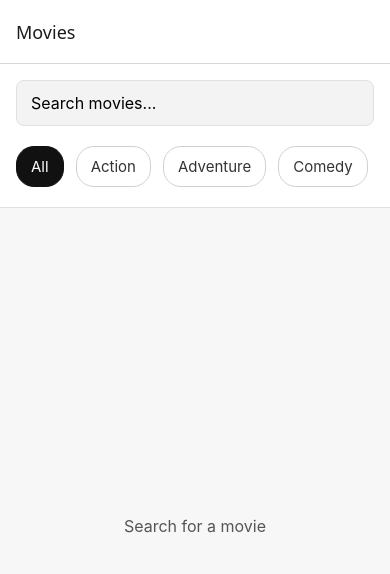
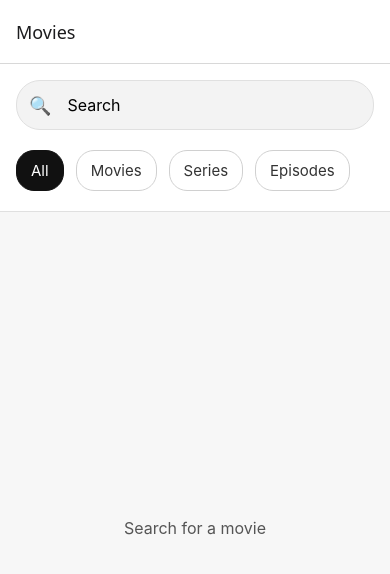
Before and after one commit to mbportuguez/omdb-movie-explorer, a React Native app: screen /MoviesList in a window 390 px wide. Shown: the top 574 px of the page. Built offline with nearby package versions, Linux system fonts and the light colour scheme.

Commit message:
fix(list): prevent duplicate omdb requests and improve load more behavior

```diff
--- a/src/screens/MoviesListScreen.tsx
+++ b/src/screens/MoviesListScreen.tsx
@@ -1,4 +1,4 @@
-import React, { useCallback, useEffect, useMemo, useState } from 'react';
+import React, { useCallback, useEffect, useMemo, useRef, useState } from 'react';
 import {
   ActivityIndicator,
   FlatList,
@@ -13,7 +13,7 @@ import {
 } from 'react-native';
 import { useNavigation } from '@react-navigation/native';
 import { NativeStackNavigationProp } from '@react-navigation/native-stack';
-import { searchMovies, MovieSummary } from '../api/omdb';
+import { searchMovies, MovieSummary, MovieType } from '../api/omdb';
 import { useDebouncedValue } from '../hooks/useDebouncedValue';
 import MovieCard from '../components/MovieCard';
 import { useFavorites } from '../context/FavoritesContext';
@@ -28,60 +28,113 @@ function MoviesListScreen() {
   const { search, setSearch } = useSearch();
 
   const [queryInput, setQueryInput] = useState(search.query);
-  const [category, setCategory] = useState<string | undefined>(undefined);
-  const debouncedQuery = useDebouncedValue(queryInput, 400);
+  const [type, setType] = useState<MovieType | undefined>(search.type as MovieType | undefined);
+  const debouncedQuery = useDebouncedValue(queryInput, 600);
 
   const [items, setItems] = useState<MovieSummary[]>([]);
   const [page, setPage] = useState(1);
   const [totalPages, setTotalPages] = useState(0);
-  const [loading, setLoading] = useState(false);
-  const [refreshing, setRefreshing] = useState(false);
+  const [isLoading, setIsLoading] = useState(false);
+  const [isFetchingMore, setIsFetchingMore] = useState(false);
+  const [isRefreshing, setIsRefreshing] = useState(false);
   const [error, setError] = useState<string | null>(null);
+  const [lastQuery, setLastQuery] = useState('');
 
   const hasMore = page < totalPages;
+  const loadMoreLockRef = useRef(false);
 
-  const fetchPage = useCallback(
-    async (pageToLoad: number, append: boolean) => {
-      const activeQuery = debouncedQuery.trim();
-      const effectiveQuery = [activeQuery, category].filter(Boolean).join(' ');
-      if (!effectiveQuery) {
+  const fetchPageRaw = useCallback(
+    async (query: string, pageToLoad: number) => {
+      const trimmed = query.trim();
+      return searchMovies({ query: trimmed, page: pageToLoad, type });
+    },
+    [type],
+  );
+
+  const loadFirstPage = useCallback(
+    async (query: string) => {
+      const q = query.trim();
+      if (q.length < 3) {
         setItems([]);
+        setPage(1);
         setTotalPages(0);
         setError(null);
+        setLastQuery('');
         return;
       }
-      if (append) setLoading(true);
-      else setRefreshing(true);
+
+      setIsLoading(true);
+      setError(null);
+
       try {
-        const result = await searchMovies({
-          query: effectiveQuery,
-          page: pageToLoad,
-        });
-        setError(result.error || null);
+        const result = await fetchPageRaw(q, 1);
+        setItems(result.items);
+        setPage(1);
         setTotalPages(result.totalPages);
-        setPage(pageToLoad);
-        setItems(prev => (append ? [...prev, ...result.items] : result.items));
-        setSearch({ query: activeQuery });
+        setLastQuery(q);
+        setSearch({ query: q, type });
       } catch (e) {
         setError('Failed to load movies');
       } finally {
-        setLoading(false);
-        setRefreshing(false);
+        setIsLoading(false);
       }
     },
-    [debouncedQuery, category, setSearch],
+    [fetchPageRaw, setSearch, type],
   );
 
+  const loadMore = useCallback(async () => {
+    if (loadMoreLockRef.current) return;
+    if (!hasMore || isLoading || isFetchingMore || !lastQuery) return;
+
+    loadMoreLockRef.current = true;
+    setIsFetchingMore(true);
+    setError(null);
+
+    try {
+      const nextPage = page + 1;
+      const result = await fetchPageRaw(lastQuery, nextPage);
+
+      setItems(prev => {
+        const seen = new Set(prev.map(m => m.imdbID));
+        return [...prev, ...result.items.filter(m => !seen.has(m.imdbID))];
+      });
+
+      setPage(nextPage);
+      setTotalPages(result.totalPages);
+    } catch (e) {
+      setError('Failed to load more');
+    } finally {
+      setIsFetchingMore(false);
+      setTimeout(() => {
+        loadMoreLockRef.current = false;
+      }, 200);
+    }
+  }, [fetchPageRaw, hasMore, isFetchingMore, isLoading, lastQuery, page]);
+
+  const onRefresh = useCallback(async () => {
+    if (!lastQuery) return;
+    setIsRefreshing(true);
+    await loadFirstPage(lastQuery);
+    setIsRefreshing(false);
+  }, [lastQuery, loadFirstPage]);
+
   useEffect(() => {
-    fetchPage(1, false);
-  }, [debouncedQuery, category, fetchPage]);
+    const q = debouncedQuery.trim();
+    if (q.length < 3) {
+      // keep existing clearing logic in loadFirstPage for safety
+      loadFirstPage('');
+      return;
+    }
+    // Avoid refetching the same first page for the same query
+    if (q === lastQuery) {
+      return;
+    }
+    loadFirstPage(debouncedQuery);
+  }, [debouncedQuery, lastQuery, loadFirstPage]);
 
   const onEndReached = () => {
-    if (loading || refreshing || !hasMore) return;
-    fetchPage(page + 1, true);
+    loadMore();
   };
-
-  const onRefresh = () => fetchPage(1, false);
 
   const renderItem = useCallback(
     ({ item }: { item: MovieSummary }) => (
@@ -98,32 +151,19 @@ function MoviesListScreen() {
   const keyExtractor = useCallback((item: MovieSummary) => item.imdbID, []);
 
   const listEmpty = useMemo(() => {
-    if (refreshing || loading) return null;
+    if (isLoading) return null;
     if (error) return <Text style={styles.stateText}>{error}</Text>;
     if (!debouncedQuery.trim()) return <Text style={styles.stateText}>Search for a movie</Text>;
     return <Text style={styles.stateText}>No results</Text>;
-  }, [debouncedQuery, error, loading, refreshing]);
+  }, [debouncedQuery, error, isLoading]);
 
-  const categories = useMemo(
-    () => [
-      'Action',
-      'Adventure',
-      'Comedy',
-      'Drama',
-      'Romance',
-      'Horror',
-      'Thriller',
-      'Science Fiction',
-      'Fantasy',
-      'Mystery',
-      'Crime',
-      'Animation',
-      'Documentary',
-      'Family',
-      'Musical',
-      'War',
-      'Western',
-    ],
+  const typeChips = useMemo(
+    () =>
+      [
+        { label: 'Movies', value: 'movie' as MovieType },
+        { label: 'Series', value: 'series' as MovieType },
+        { label: 'Episodes', value: 'episode' as MovieType },
+      ] as const,
     [],
   );
 
@@ -133,13 +173,16 @@ function MoviesListScreen() {
       behavior={Platform.OS === 'ios' ? 'padding' : undefined}
     >
       <View style={styles.searchSection}>
+        <View style={styles.searchRow}>
+          <Text style={styles.searchIcon}>🔍</Text>
           <TextInput
             value={queryInput}
             onChangeText={setQueryInput}
-          placeholder="Search movies..."
+            placeholder="Search"
             style={styles.input}
             returnKeyType="search"
           />
+        </View>
         <View style={styles.filtersRow}>
           <ScrollView
             horizontal
@@ -148,23 +191,23 @@ function MoviesListScreen() {
           >
             <Pressable
               key="all"
-              onPress={() => setCategory(undefined)}
-              style={[styles.chip, !category && styles.chipActive]}
+              onPress={() => setType(undefined)}
+              style={[styles.chip, !type && styles.chipActive]}
             >
-              <Text style={[styles.chipText, !category && styles.chipTextActive]}>
+              <Text style={[styles.chipText, !type && styles.chipTextActive]}>
                 All
               </Text>
             </Pressable>
-            {categories.map(cat => {
-              const active = category === cat;
+            {typeChips.map(option => {
+              const active = type === option.value;
               return (
                 <Pressable
-                  key={cat}
-                  onPress={() => setCategory(active ? undefined : cat)}
+                  key={option.value}
+                  onPress={() => setType(active ? undefined : option.value)}
                   style={[styles.chip, active && styles.chipActive]}
                 >
                   <Text style={[styles.chipText, active && styles.chipTextActive]}>
-                    {cat}
+                    {option.label}
                   </Text>
                 </Pressable>
               );
@@ -179,11 +222,11 @@ function MoviesListScreen() {
         renderItem={renderItem}
         onEndReached={onEndReached}
         onEndReachedThreshold={0.5}
-        refreshing={refreshing}
+        refreshing={isRefreshing}
         onRefresh={onRefresh}
         ListEmptyComponent={listEmpty}
         ListFooterComponent={
-          loading && items.length > 0 ? (
+          isFetchingMore && items.length > 0 ? (
             <View style={styles.footer}>
               <ActivityIndicator />
             </View>
@@ -209,14 +252,26 @@ const styles = StyleSheet.create({
     borderBottomColor: '#e0e0e0',
     gap: 12,
   },
-  input: {
+  searchRow: {
+    flexDirection: 'row',
+    alignItems: 'center',
     backgroundColor: '#f3f3f3',
-    borderRadius: 8,
-    paddingHorizontal: 14,
-    paddingVertical: 12,
-    fontSize: 16,
+    borderRadius: 24,
+    paddingHorizontal: 12,
+    paddingVertical: 6,
     borderWidth: 1,
     borderColor: '#e0e0e0',
+  },
+  input: {
+    flex: 1,
+    paddingHorizontal: 8,
+    paddingVertical: 8,
+    fontSize: 16,
+  },
+  searchIcon: {
+    fontSize: 18,
+    marginRight: 8,
+    color: '#777',
   },
   filtersRow: {
     flexDirection: 'row',
```
Lines whose indentation alone changed are shown as unchanged.
